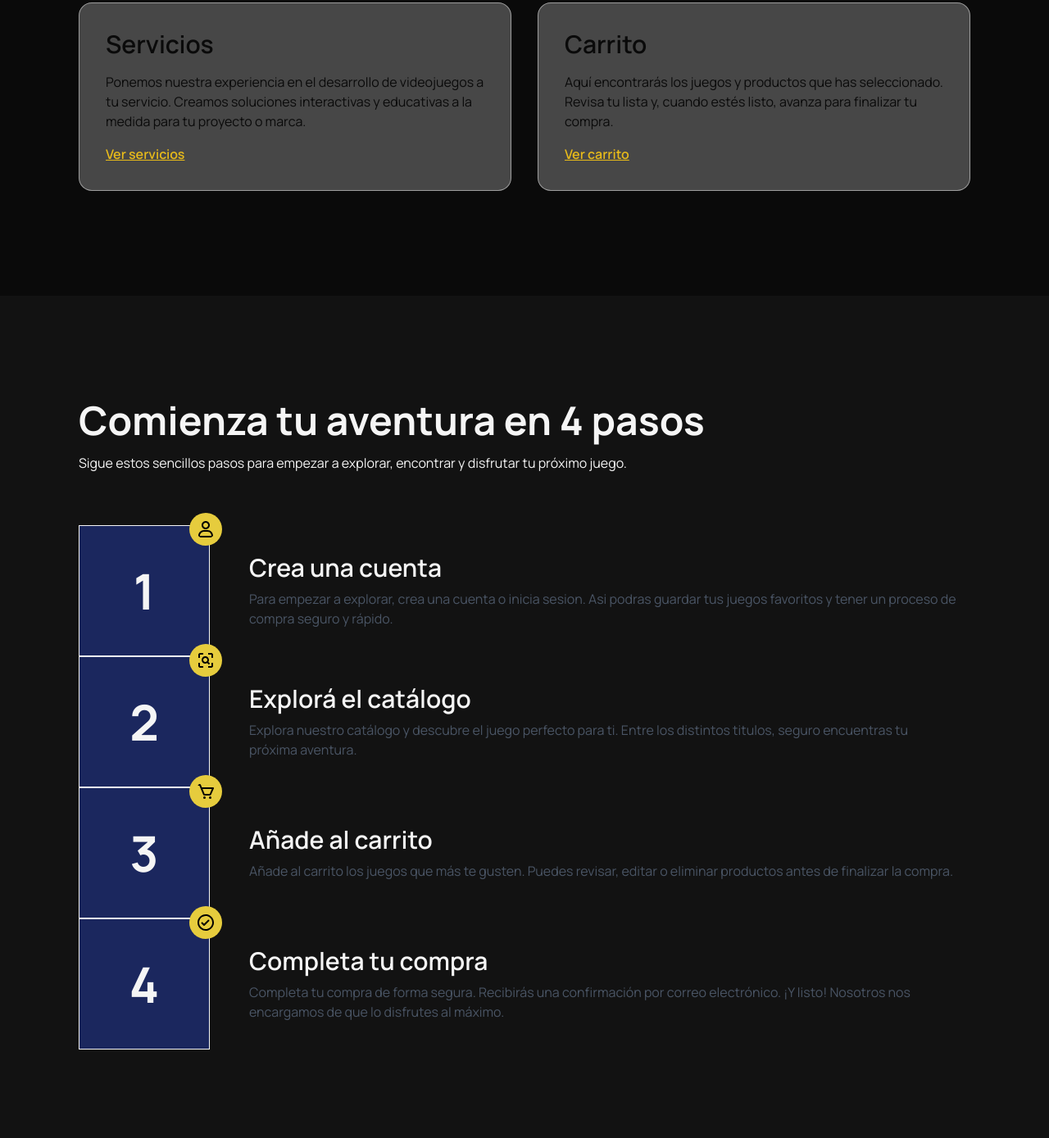
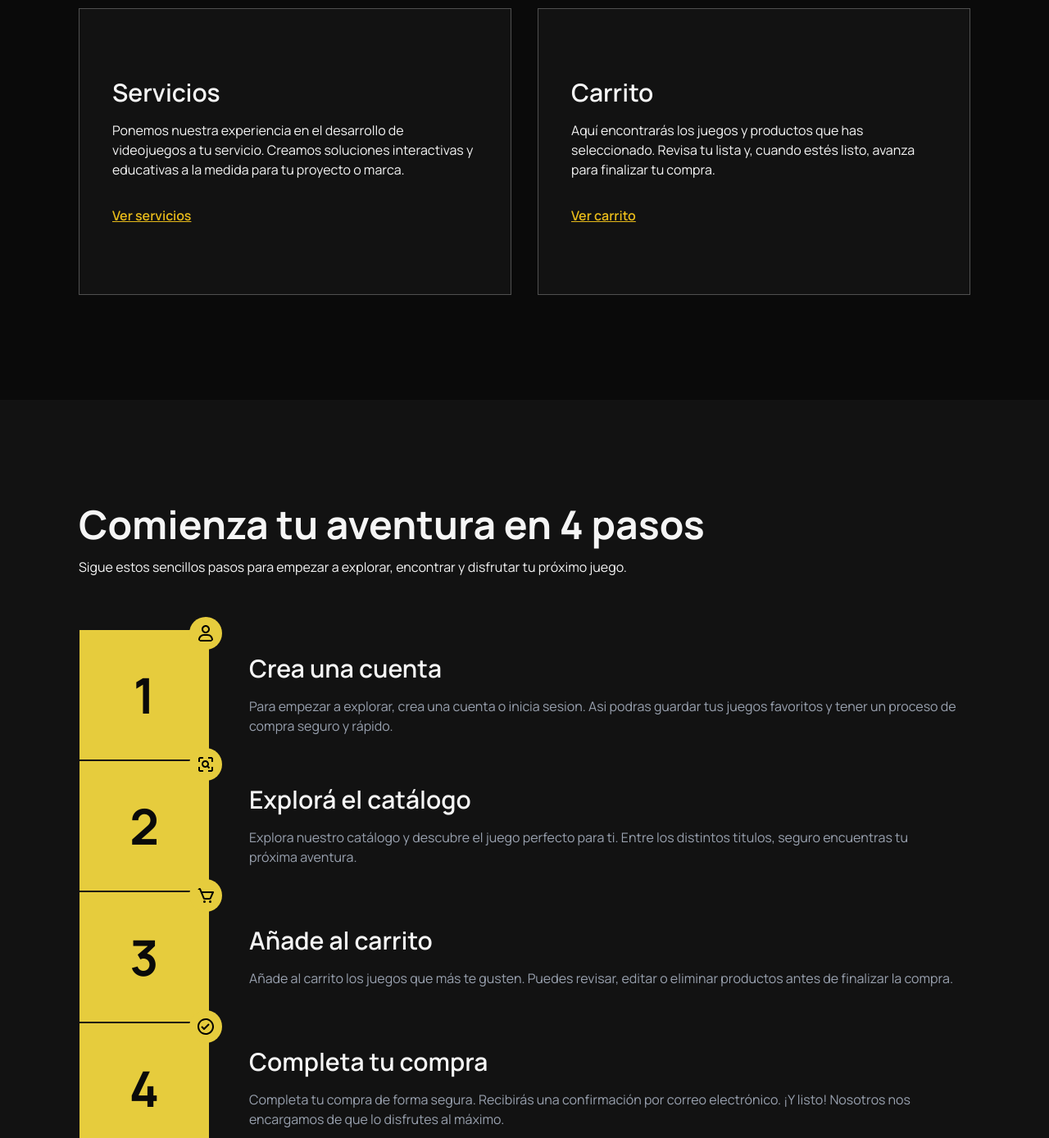
Before and after one commit to axelzavaleta/benteveo-studio, a website built with Vite: page frontend/index.html in a window 1280 px wide. Shown: the part 1411-2800 px from the top of the page at 82% size. Built offline with nearby package versions, Linux system fonts and the light colour scheme.

Commit message:
style: actualizacion del diseño en secciones de la pagina "inicio" y borde en header
Los cambios fueron en "main-navegation", "user-journey" y "contact"

```diff
--- a/frontend/index.html
+++ b/frontend/index.html
@@ -49,24 +49,22 @@
     <section id="hero" class="grid place-items-center h-svh max-h-[855px]">
       <div class="max-w-7xl w-full px-8 flex items-center justify-between">
         <div class="grid place-items-start">
-          <span class="text-sm border bg-dark-black border-primary text-primary shadow-md shadow-primary-bold/50 font-medium py-0.5 px-6 rounded-full">
+          <span class="text-sm border bg-dark-black border-primary text-primary shadow-md shadow-primary-bold/50 font-medium py-0.5 px-6 mb-2 rounded-full">
             Desarrolladora de videojuegos
           </span>
 
-          <h1 class="text-8xl uppercase font-bold mt-1 mb-4">
+          <h1 class="text-8xl uppercase font-bold">
             Benteveo <span class="text-primary block">Studio</span>
           </h1>
 
-          <p class="mb-8 max-w-2xl text-lg">
+          <p class="max-w-2xl text-lg mt-4 mb-8">
             Creamos videojuegos educativos que combinan entretenimiento con conocimiento.
             Cada partida es una oportunidad para explorar, descubrir y crecer.
           </p>
 
-          <button class="font-bold">
           <a href="#" class="button-base bg-primary border-primary text-dark-black hover:bg-primary-bold">
             Catalogo
           </a>
-          </button>
         </div>
 
         <div class="max-w-2xs">
@@ -85,35 +83,39 @@
               <img src="/src/assets/team.png" alt="about-img">
             </div>
 
-            <div class="card-about-info">
+            <div class="card-about-info card-container">
                 <h2 class="card-title">Acerca de nosotros</h2>
 
                 <p>
                   Descubre más acerca de nuestro trabajo, nuestra visión y el talentoso equipo que lo hace posible, te invitamos a explorar nuestra historia.
                 </p>
 
-                <a href="#" class="card-link">Conocenos</a>
+                <a href="#nosotros" class="card-link">Conocenos</a>
             </div>
           </article>
 
           <article class="card card-services">
+            <div class="card-container">
               <h2 class="card-title">Servicios</h2>
 
               <p>
                 Ponemos nuestra experiencia en el desarrollo de videojuegos a tu servicio. Creamos soluciones interactivas y educativas a la medida para tu proyecto o marca.
               </p>
 
-            <a href="#" class="card-link">Ver servicios</a>
+              <a href="#servicios" class="card-link">Ver servicios</a>
+            </div>
           </article>
 
           <article class="card card-cart">
+            <div class="card-container">
               <h2 class="card-title">Carrito</h2>
 
               <p>
                 Aquí encontrarás los juegos y productos que has seleccionado. Revisa tu lista y, cuando estés listo, avanza para finalizar tu compra.
               </p>
 
-            <a href="#" class="card-link">Ver carrito</a>
+              <a href="/src/pages/cart/cart.html" class="card-link">Ver carrito</a>
+            </div>
           </article>
         </div>
       </div>
@@ -127,62 +129,62 @@
           Sigue estos sencillos pasos para empezar a explorar, encontrar y disfrutar tu próximo juego.
         </p>
 
-        <div class="grid">
-          <article class="flex gap-8 items-center">
-            <div class="relative bg-accent min-w-40 aspect-square grid place-content-center border">
-              <span class="text-6xl font-bold text-neutral-light">1</span>
-              <img src="/src/assets/user.svg" alt="user-icon" class="w-10 absolute -right-4 -top-4 bg-primary p-2 rounded-full">
+        <div class="steps-container">
+          <article class="step-card">
+            <div class="step-box">
+              <span>1</span>
+              <img src="/src/assets/user.svg" alt="user-icon" class="step-box-icon">
             </div>
 
-            <div class="p-4">
-              <h2 class="text-3xl font-semibold mb-2">Crea una cuenta</h2>
+            <div class="step-info">
+              <h2 class="step-info-title">Crea una cuenta</h2>
 
-              <p class="text-gray-600">
+              <p>
                 Para empezar a explorar, crea una cuenta o inicia sesion. Asi podras guardar tus juegos favoritos y tener un proceso de compra seguro y rápido.
               </p>
             </div>
           </article>
 
-          <article class="flex gap-8 items-center">
-            <div class="relative bg-accent min-w-40 aspect-square grid place-content-center border">
-              <span class="text-6xl font-bold text-neutral-light">2</span>
-              <img src="/src/assets/explore.svg" alt="explore-icon" class="w-10 absolute -right-4 -top-4 bg-primary p-2 rounded-full">
+          <article class="step-card">
+            <div class="step-box">
+              <span>2</span>
+              <img src="/src/assets/explore.svg" alt="explore-icon" class="step-box-icon">
             </div>
 
-            <div class="p-4">
-              <h2 class="text-3xl font-semibold mb-2">Explorá el catálogo</h2>
+            <div class="step-info">
+              <h2 class="step-info-title">Explorá el catálogo</h2>
 
-              <p class="text-gray-600">
+              <p>
                 Explora nuestro catálogo y descubre el juego perfecto para ti. Entre los distintos titulos, seguro encuentras tu próxima aventura.
               </p>
             </div>
           </article>
 
-          <article class="flex gap-8 items-center">
-            <div class="relative bg-accent min-w-40 aspect-square grid place-content-center border">
-              <span class="text-6xl font-bold text-neutral-light">3</span>
-              <img src="/src/assets/cart.svg" alt="cart-icon" class="w-10 absolute -right-4 -top-4 bg-primary p-2 rounded-full">
+          <article class="step-card">
+            <div class="step-box">
+              <span>3</span>
+              <img src="/src/assets/cart.svg" alt="cart-icon" class="step-box-icon">
             </div>
 
-            <div class="p-4">
-              <h2 class="text-3xl font-semibold mb-2">Añade al carrito</h2>
+            <div class="step-info">
+              <h2 class="step-info-title">Añade al carrito</h2>
 
-              <p class="text-gray-600">
+              <p>
                 Añade al carrito los juegos que más te gusten. Puedes revisar, editar o eliminar productos antes de finalizar la compra.
               </p>
             </div>
           </article>
 
-          <article class="flex gap-8 items-center">
-            <div class="relative bg-accent min-w-40 aspect-square grid place-content-center border">
-              <span class="text-6xl font-bold text-neutral-light">4</span>
-              <img src="/src/assets/check.svg" alt="check-icon" class="w-10 absolute -right-4 -top-4 bg-primary p-2 rounded-full">
+          <article class="step-card">
+            <div class="step-box">
+              <span>4</span>
+              <img src="/src/assets/check.svg" alt="check-icon" class="step-box-icon">
             </div>
 
-            <div class="p-4">
-              <h2 class="text-3xl font-semibold mb-2">Completa tu compra</h2>
+            <div class="step-info">
+              <h2 class="step-info-title">Completa tu compra</h2>
 
-              <p class="text-gray-600">
+              <p>
                 Completa tu compra de forma segura. Recibirás una confirmación por correo electrónico. ¡Y listo! Nosotros nos encargamos de que lo disfrutes al máximo.
               </p>
             </div>
@@ -191,10 +193,10 @@
       </div>
     </section>
 
-    <section id="contact" class="section-base bg-accent">
+    <section id="contact" class="section-base bg-dark-black">
       <div class="max-w-6xl w-full grid grid-cols-3 px-8">
-        <form class="grid gap-4 bg-primary-txt col-span-2 p-10 text-sm">
-          <h1 class="text-5xl mb-4">Contacto</h1>
+        <form class="grid gap-4 bg-neutral-light text-dark-black col-span-2 p-10 text-sm">
+          <h1 class="text-5xl font-medium mb-4">Contacto</h1>
 
           <div class="grid gap-1">
             <label for="fullname">Nombre completo</label>
@@ -222,7 +224,7 @@
   </main>
 
   <footer class="bg-dark-black w-full text-white p-8 grid place-content-center">
-    <div class="max-w-7xl w-full grid gap-8">
+    <div class="max-w-7xl w-full grid gap-8 px-8">
       <div class="grid grid-cols-4 gap-8 text-sm text-gray-300">
         <div>
           <h1 class="text-xl font-bold mb-2">Benteveo Studio  </h1>
--- a/frontend/src/styles/input.css
+++ b/frontend/src/styles/input.css
@@ -32,7 +32,7 @@
 
   /* HEADER */
   .header {
-    @apply z-200 min-h-12 bg-dark-black w-full text-sm grid place-items-center;
+    @apply z-200 min-h-14 grid place-items-center bg-dark-black w-full text-sm border-b border-[#252525];
   }
   .header__navigation {
     @apply flex justify-between items-center m-auto px-8 max-w-7xl w-full;
@@ -66,39 +66,50 @@
     @apply font-medium w-full px-2 py-1 text-left hover:bg-[#212121] cursor-pointer;
   }
 
-  /* SECTION: purchase-flow */
+  /* SECTION: user-journey */
+
   .step-card {
-    @apply bg-primary p-6 gap-6 h-fit;
+    @apply flex gap-8 items-center;
+  }
+  .step-box {
+    @apply relative bg-primary min-w-40 aspect-square grid place-content-center text-6xl font-bold text-dark-black border border-soft-black;
+  }
+  .step-box-icon {
+    @apply w-10 absolute -right-4 -top-4 bg-primary p-2 rounded-full;
   }
 
-  .step-box {
-    @apply bg-accent relative w-[100px] h-[100px] aspect-square grid place-content-center;
+  .step-info {
+    @apply grid gap-4 px-4 text-gray-400;
+  }
+  .step-info-title {
+    @apply text-3xl font-semibold text-neutral-light;
   }
 
   /* SECTION: main-navegation */
   .cards {
-    @apply grid grid-cols-2 gap-8;
+    @apply grid grid-cols-2 grid-rows-2 gap-8;
   }
 
   .card {
-    @apply bg-white/25 text-dark-black rounded-2xl p-8 border border-neutral-light/50 grid gap-4 hover:-translate-y-2.5 hover:bg-white/50 hover:shadow-white/50 hover:border-white hover:shadow-md transition-all;
+    @apply grid place-content-center bg-soft-black border border-[#505050] p-10 hover:bg-dark-black hover:-translate-y-1.5 hover:shadow-2xl hover:shadow-accent transition-all;
   }
 
   .card-about {
-    @apply col-span-2 flex items-center gap-6;
+    @apply col-span-2 flex items-center gap-8;
   }
   .card-about-img {
     @apply bg-white/60 rounded-2xl h-full basis-full overflow-hidden;
   }
-  .card-about-info {
-    @apply grid gap-4 py-8;
+  .card-container {
+    @apply grid gap-4;
   }
+
 
   .card-title {
     @apply text-3xl font-semibold;
   }
   .card-link {
-    @apply text-primary-bold font-semibold underline;
+    @apply text-primary-bold font-semibold underline mt-4 w-fit hover:text-accent transition-colors;
   }
 
   /* PAGE: catalog */
@@ -128,7 +139,7 @@
 
   /* SECTION: contact */
   .field-contact {
-    @apply bg-accent border border-black/20 px-3 py-2;
+    @apply border border-black/20 px-3 py-2;
   }
 
   .submit-contact {
```
Lines whose indentation alone changed are shown as unchanged.
